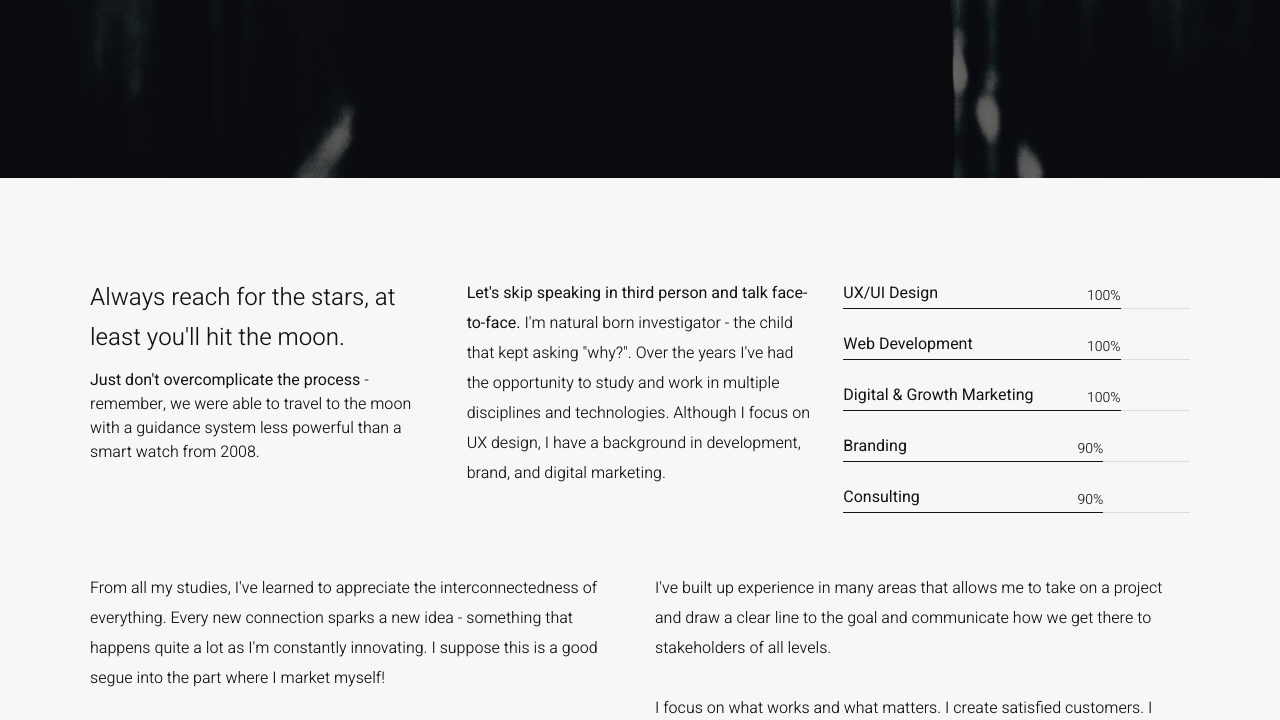
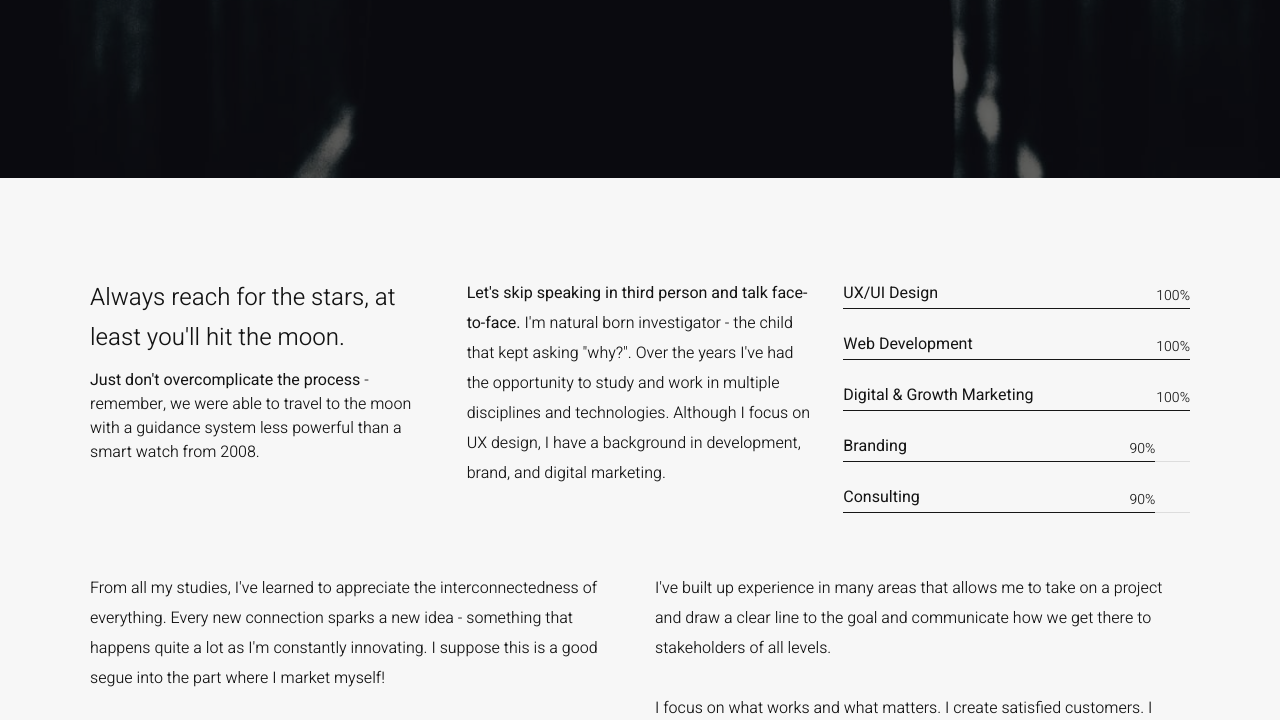
Before and after one commit to manintheweb/manintheweb, a plain HTML site: page about.html in a window 1280 px wide. Shown: the part 362-1082 px from the top of the page. Drawn offline with Linux system fonts and the light colour scheme.

Commit message:
changing percentage numbers for skills

```diff
--- a/about.html
+++ b/about.html
@@ -79,7 +79,7 @@
 						<div class="progress-box">
                             <h6 class="font-weight-normal">UX/UI Design</h6>
                             <div class="progress">
-                                <div class="progress-bar" role="progressbar" style="width: 80%;" aria-valuenow="80" aria-valuemin="0" aria-valuemax="100">
+                                <div class="progress-bar" role="progressbar" style="width: 100%;" aria-valuenow="100" aria-valuemin="0" aria-valuemax="100">
                                     <span>100%</span>
                                 </div>
                             </div>
@@ -87,7 +87,7 @@
 						<div class="progress-box">
                             <h6 class="font-weight-normal">Web Development</h6>
                             <div class="progress">
-                                <div class="progress-bar" role="progressbar" style="width: 80%;" aria-valuenow="80" aria-valuemin="0" aria-valuemax="100">
+                                <div class="progress-bar" role="progressbar" style="width: 100%;" aria-valuenow="100" aria-valuemin="0" aria-valuemax="100">
                                     <span>100%</span>
                                 </div>
                             </div>
@@ -96,7 +96,7 @@
 						<div class="progress-box">
                             <h6 class="font-weight-normal">Digital & Growth Marketing</h6>
                             <div class="progress">
-                                <div class="progress-bar" role="progressbar" style="width: 80%;" aria-valuenow="80" aria-valuemin="0" aria-valuemax="100">
+                                <div class="progress-bar" role="progressbar" style="width: 100%;" aria-valuenow="100" aria-valuemin="0" aria-valuemax="100">
                                     <span>100%</span>
                                 </div>
                             </div>
@@ -105,7 +105,7 @@
 						<div class="progress-box">
                             <h6 class="font-weight-normal">Branding</h6>
                             <div class="progress">
-                                <div class="progress-bar" role="progressbar" style="width: 75%;" aria-valuenow="75" aria-valuemin="0" aria-valuemax="100">
+                                <div class="progress-bar" role="progressbar" style="width: 90%;" aria-valuenow="90" aria-valuemin="0" aria-valuemax="100">
                                     <span>90%</span>
                                 </div>
                             </div>
@@ -114,7 +114,7 @@
 						<div class="progress-box">
                             <h6 class="font-weight-normal">Consulting</h6>
                             <div class="progress">
-                                <div class="progress-bar" role="progressbar" style="width: 75%;" aria-valuenow="75" aria-valuemin="0" aria-valuemax="100">
+                                <div class="progress-bar" role="progressbar" style="width: 90%;" aria-valuenow="90" aria-valuemin="0" aria-valuemax="100">
                                     <span>90%</span>
                                 </div>
                             </div>
```
